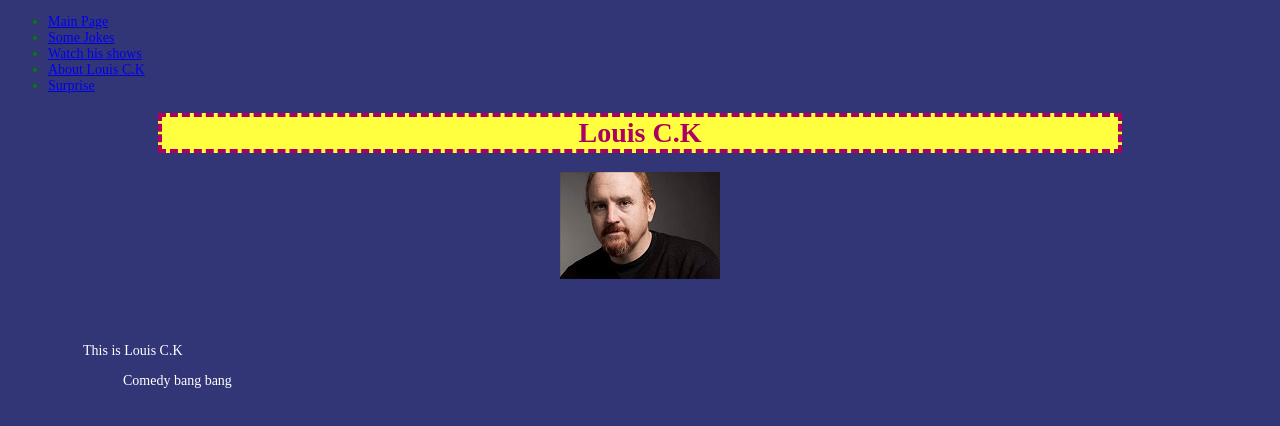
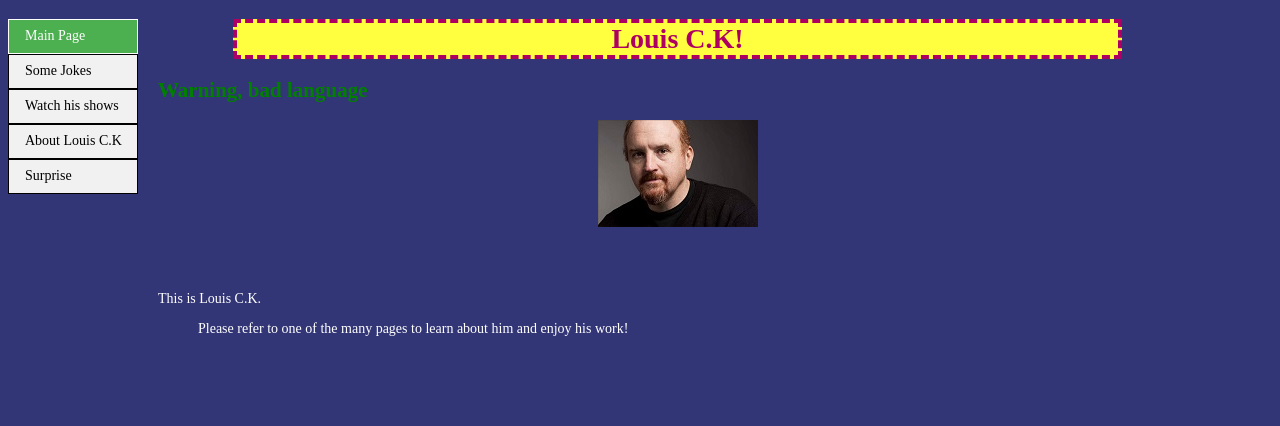
Before and after one commit to xxboboscarrowxx/xxboboscarrowxx.github.io, a plain HTML site: page index.html in a window 1280 px wide. Drawn offline with Linux system fonts and the light colour scheme.

Commit message:
css help from schell

```diff
--- a/css/main.css
+++ b/css/main.css
@@ -19,7 +19,7 @@ h1{
 }
 
 #mainContent {
-	margin-left: 75px;
+	margin-left: 150px;
 	margin-right: 75px;
 }
 
@@ -32,3 +32,34 @@ h1{
 img {
 	padding-bottom: 50px;
 }
+
+nav ul {
+	list-style-type: none;
+	margin: 0;
+	padding: 0;
+	background-color: #f1f1f1;
+	width: 130px;
+	position: fixed;
+}
+
+nav ul li a {
+	display: block;
+	text-decoration: none;
+	color: #000;
+	padding-left: 16px;
+	padding-top: 8px;
+	padding-bottom: 9px;
+	border-width: 1px;
+	border-style: solid;
+
+}
+
+nav ul li a:hover {
+	background-color: #555;
+	color: #fff;
+}
+
+.active {
+	background-color: #4CAF50;
+	color: #fff;
+}
--- a/index.html
+++ b/index.html
@@ -10,7 +10,7 @@
 <body>
 <nav>
 	<ul>
-		<li><a href="index.html">Main Page</a></li>
+		<li><a class="active" href="index.html">Main Page</a></li>
 		<li><a href="jokes/index.html">Some Jokes</a></li>
 		<li><a href="watchshow/index.html">Watch his shows</a></li>
 		<li><a href="about/index.html">About Louis C.K</a></li>
@@ -19,15 +19,15 @@
 </nav>
 
 <div id="mainContent">
-	<h1>Louis C.K</h1>
-
+	<h1>Louis C.K!</h1>
+	<h2>Warning, bad language</h2>
 	<img class="centreMe" src="images/louis-ck.jpg" alt="A photo of Louis CK smiling" />
 
-	<p>This is Louis C.K</p>
+	<p>This is Louis C.K.</p>
 
 	<ul>
 
-		<p>Comedy bang bang</p>
+		<p>Please refer to one of the many pages to learn about him and enjoy his work!</p>
 
 	<ul/>
 
```
Also changed, not shown: videos/index.html (+3 -3 lines), watchshow/index.html (+13 -9 lines).
